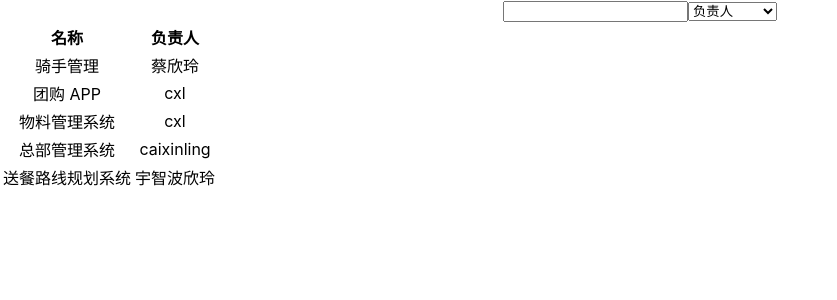
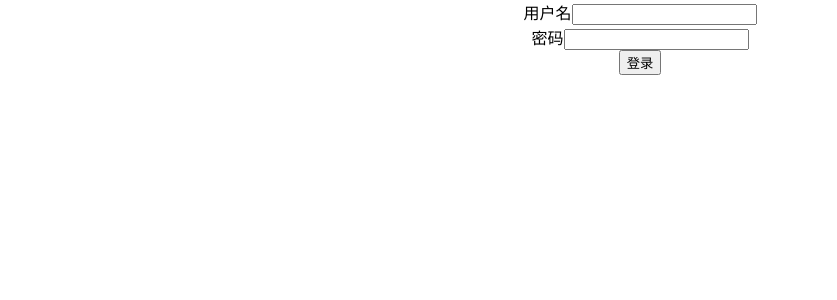
Before and after one commit to tinywaves/wehub, a React (Create React App) app: page / in a window 1280 px wide. Shown: the top 300 px of the page, without its empty margins (0-837 px from the left). Built offline with nearby package versions, Linux system fonts and the light colour scheme; data requests are answered from the project's data file.

Commit message:
feat: login form

```diff
--- a/package.json
+++ b/package.json
@@ -23,7 +23,7 @@
     "test": "react-scripts test",
     "eject": "react-scripts eject",
     "prepare": "husky install",
-    "json-server": "json-server __json_server_mock__/db.json --watch --port 3001"
+    "json-server": "json-server __json_server_mock__/db.json --watch --port 3001 --middlewares ./__json_server_mock__/middleware.js"
   },
   "eslintConfig": {
     "extends": [
--- a/src/App.tsx
+++ b/src/App.tsx
@@ -1,11 +1,13 @@
 import './App.css';
 
 import ProjectListPage from 'pages/project-list';
+import LoginPage from 'pages/login';
 
 function App() {
   return (
     <div className="App">
-      <ProjectListPage />
+      {/* <ProjectListPage /> */}
+      <LoginPage />
     </div>
   );
 }
--- /dev/null
+++ b/src/constant/index.ts
@@ -0,0 +1 @@
+export const apiUrl = process.env.REACT_APP_API_URL;
--- /dev/null
+++ b/src/pages/login/index.tsx
@@ -0,0 +1,48 @@
+import { FormEvent } from 'react';
+
+import { apiUrl } from 'constant';
+
+const LoginPage = () => {
+  // Login function.
+  const login = (param: { username: string; password: string }) => {
+    fetch(`${apiUrl}/login`, {
+      method: 'POST',
+      headers: {
+        'Content-Type': 'application/json'
+      },
+      body: JSON.stringify(param)
+    }).then(async response => {
+      if (response.ok) {
+      }
+    });
+  };
+
+  // Handle submit.
+  const handleSubmit = (event: FormEvent<HTMLFormElement>) => {
+    // Default behavior to prevent form submission.
+    event.preventDefault();
+
+    const username = (event.currentTarget.elements[0] as HTMLInputElement)
+      .value;
+    const password = (event.currentTarget.elements[1] as HTMLInputElement)
+      .value;
+
+    login({ username, password });
+  };
+
+  return (
+    <form onSubmit={handleSubmit}>
+      <div>
+        <label htmlFor="username">用户名</label>
+        <input type="text" id="username" />
+      </div>
+      <div>
+        <label htmlFor="password">密码</label>
+        <input type="text" id="password" />
+      </div>
+      <button type="submit">登录</button>
+    </form>
+  );
+};
+
+export default LoginPage;
--- a/src/pages/project-list/index.tsx
+++ b/src/pages/project-list/index.tsx
@@ -4,11 +4,10 @@
 import SearchPanel from 'pages/project-list/search-panel';
 import List from 'pages/project-list/list-table';
 
+import { apiUrl } from 'constant';
 import { cleanObject } from 'utils';
 import useMount from 'hooks/useMount';
 import useDebounce from 'hooks/useDebounce';
-
-const apiUrl = process.env.REACT_APP_API_URL;
 
 const ProjectListPage = () => {
   const [users, setUsers] = useState([]);
```
Also changed, not shown: __json_server_mock__/middleware.js (added, +20 -0 lines).
